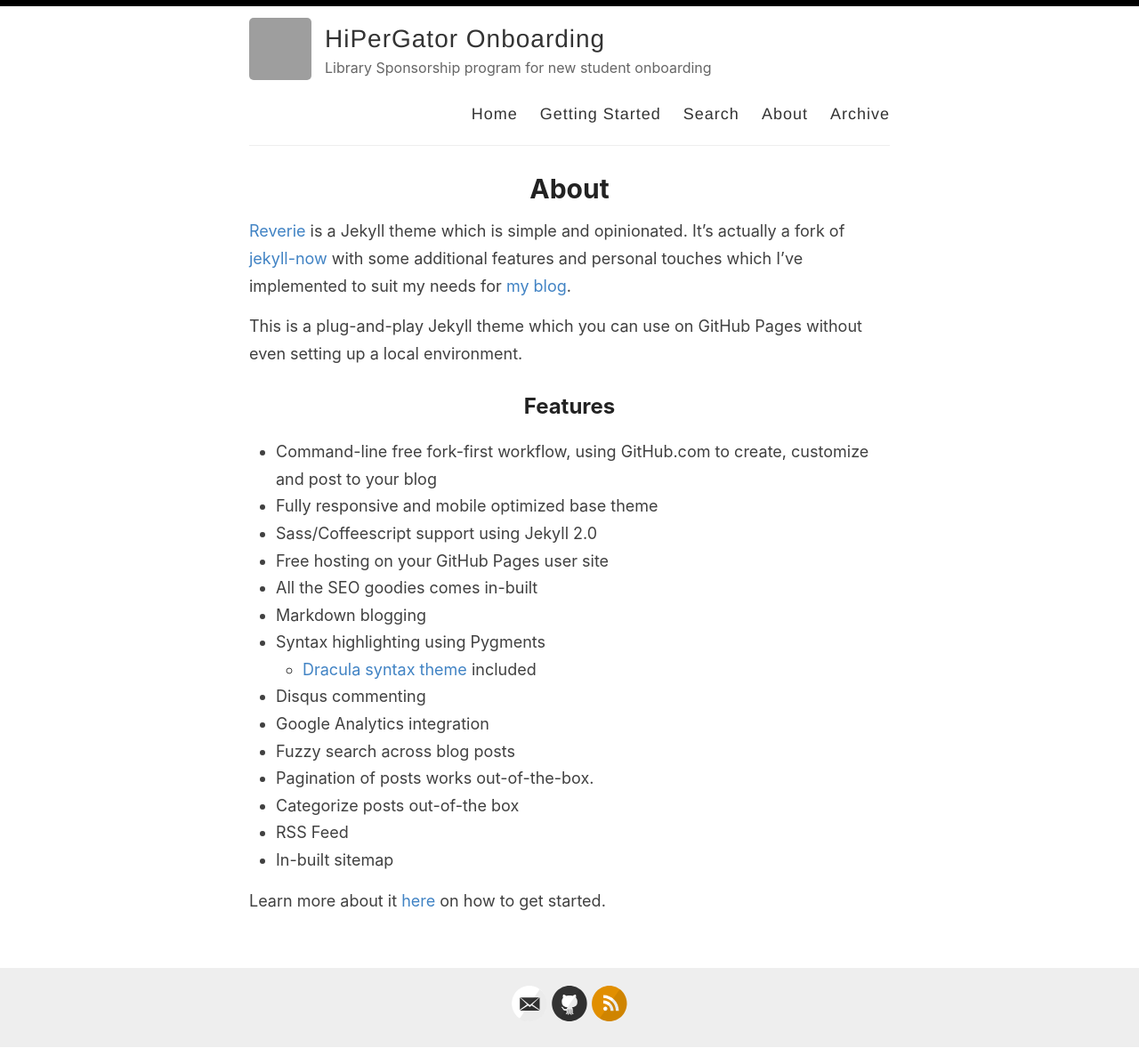
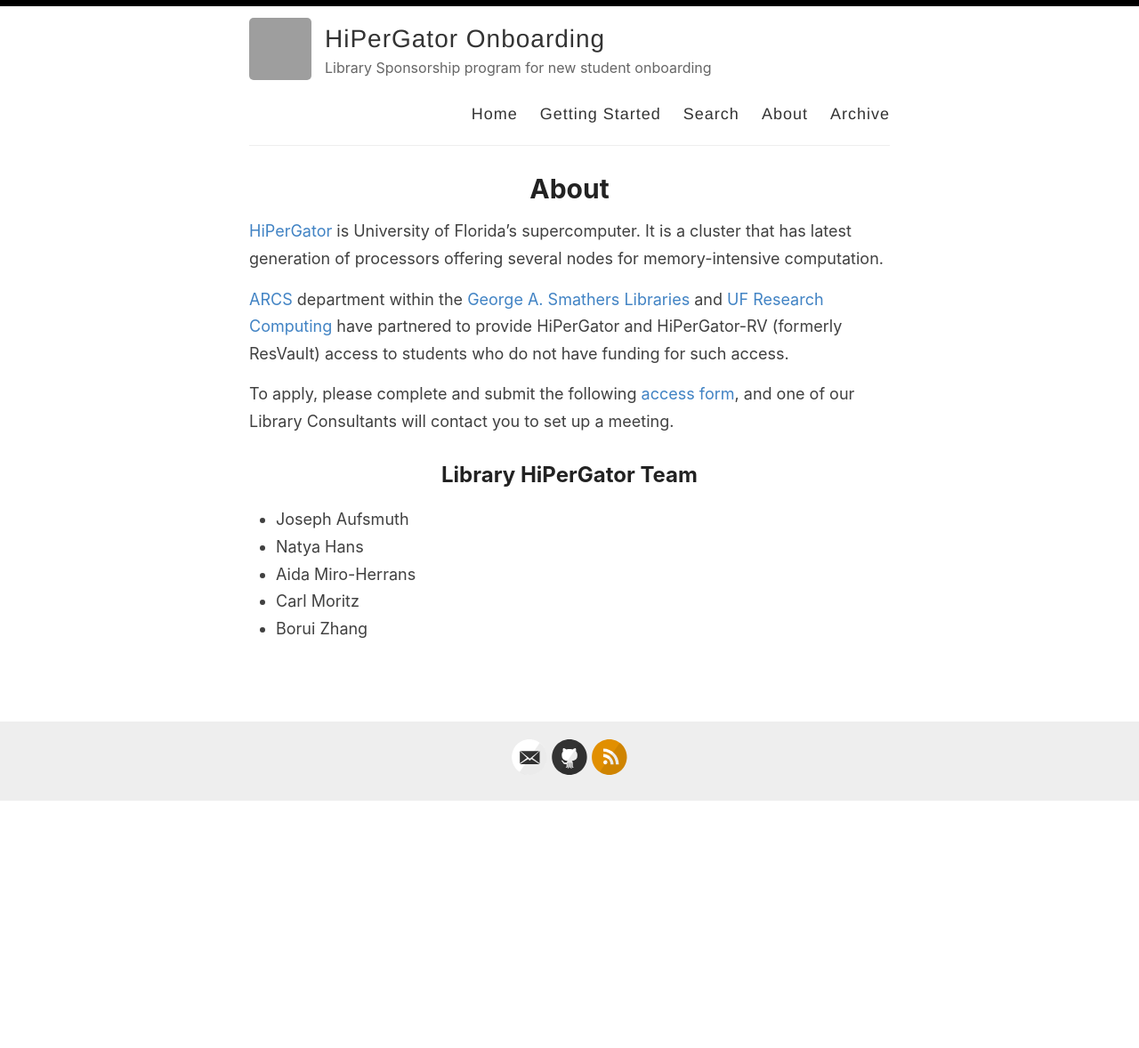
Before and after one commit to NatyaHans/HiPerGatorOnboarding, a Jekyll site: the page built from _pages/about.md, in a window 1280 px wide. Shown: the whole page at 89% size. Built offline with Jekyll 4.4.1, drawn with Linux system fonts in a browser that asks for light colours; after the commit the page ends 901 px from its top, so only the background shows below that; grey boxes are pictures that could not be loaded.

Commit message:
Update about.md updating the about page with specific info
also adding hyperlinks

```diff
--- a/_pages/about.md
+++ b/_pages/about.md
@@ -4,26 +4,16 @@ title: About
 permalink: /about/
 ---
 
-[Reverie](https://github.com/amitmerchant1990/reverie) is a Jekyll theme which is simple and opinionated. It's actually a fork of [jekyll-now](https://github.com/barryclark/jekyll-now) with some additional features and personal touches which I've implemented to suit my needs for [my blog](https://www.amitmerchant.com).
+[HiPerGator](https://www.rc.ufl.edu/about/hipergator/) is University of Florida's supercomputer. It is a cluster that has
+latest generation of processors offering several nodes for memory-intensive computation.
 
-This is a plug-and-play Jekyll theme which you can use on GitHub Pages without even setting up a local environment.
+[ARCS](https://arcs.uflib.ufl.edu/) department within the [George A. Smathers Libraries](https://uflib.ufl.edu/) and [UF Research Computing](https://www.rc.ufl.edu/) have partnered to provide HiPerGator and HiPerGator-RV (formerly ResVault) access to students who do not have funding for such access.
 
-## Features
+To apply, please complete and submit the following [access form](https://arcs.uflib.ufl.edu/student-hipergator-request/), and one of our Library Consultants will contact you to set up a meeting.
 
-- Command-line free fork-first workflow, using GitHub.com to create, customize and post to your blog
-- Fully responsive and mobile optimized base theme
-- Sass/Coffeescript support using Jekyll 2.0
-- Free hosting on your GitHub Pages user site
-- All the SEO goodies comes in-built
-- Markdown blogging
-- Syntax highlighting using Pygments
-    - [Dracula syntax theme](https://draculatheme.com/) included
-- Disqus commenting
-- Google Analytics integration
-- Fuzzy search across blog posts
-- Pagination of posts works out-of-the-box.
-- Categorize posts out-of-the box
-- RSS Feed
-- In-built sitemap
-
-Learn more about it [here](https://github.com/amitmerchant1990/reverie) on how to get started.
+## Library HiPerGator Team
+- Joseph Aufsmuth
+- Natya Hans
+- Aida Miro-Herrans
+- Carl Moritz
+- Borui Zhang
```
